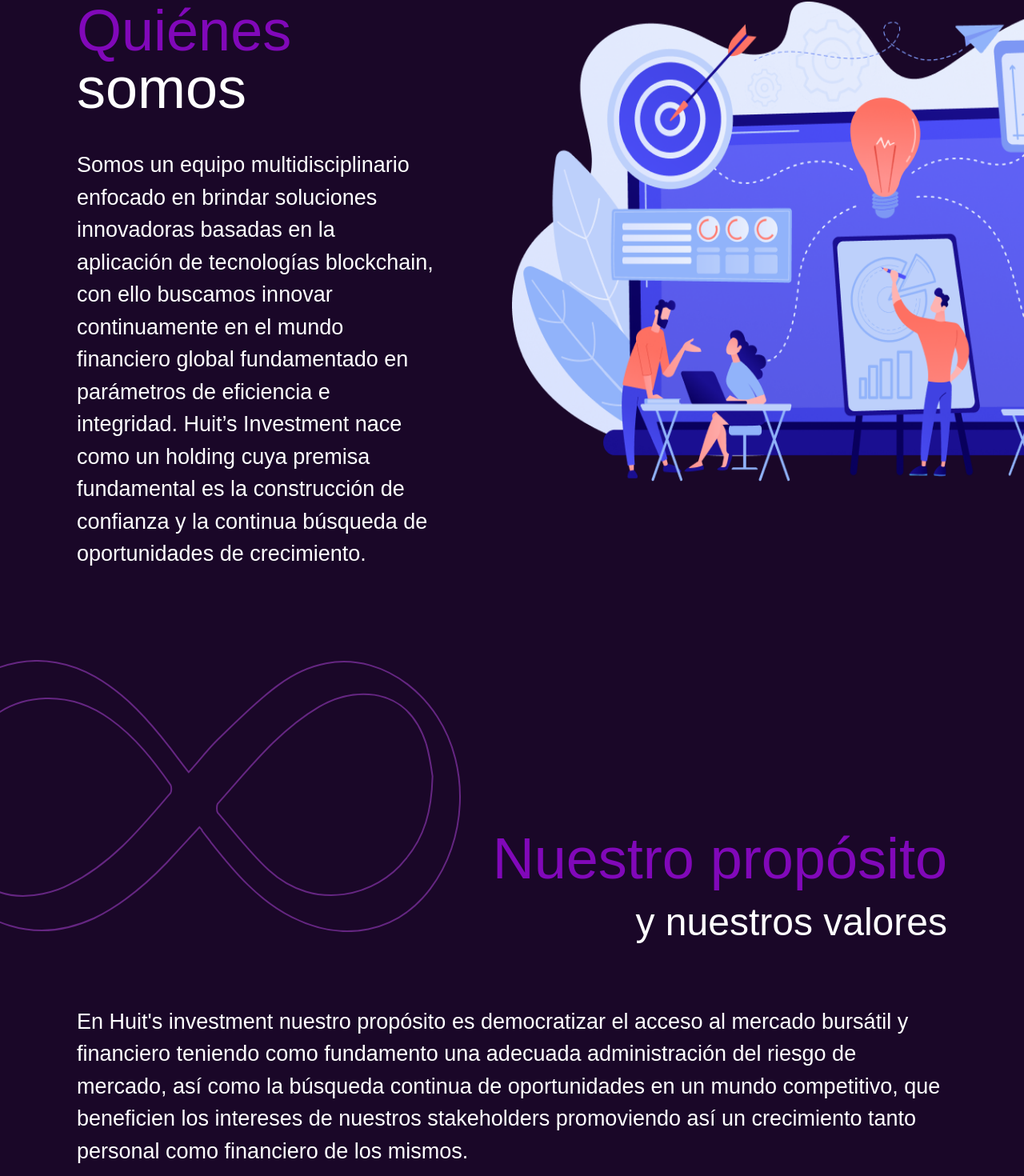
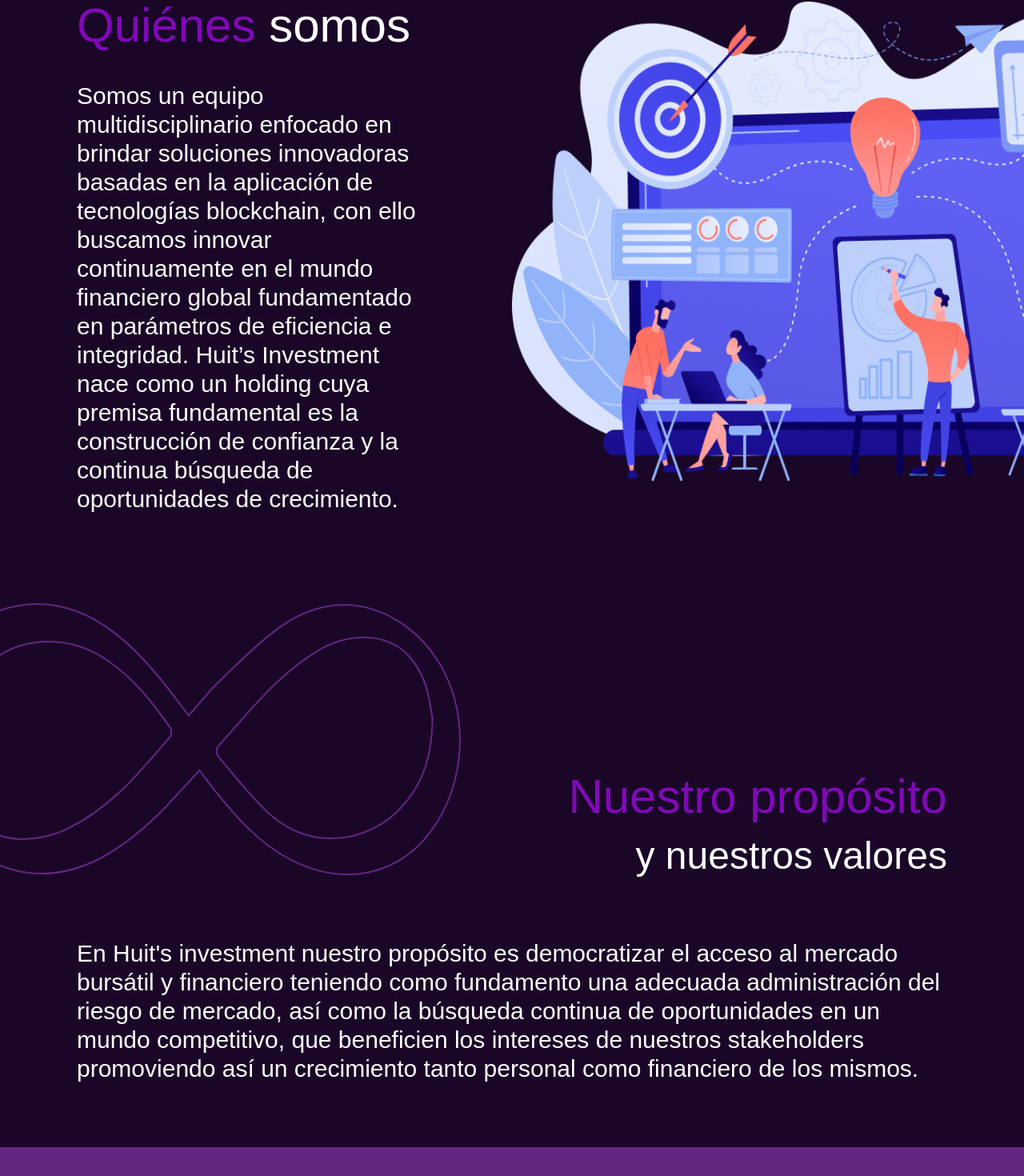
Before and after one commit to jhzl1/huits, a React (Create React App) app: page / in a window 1280 px wide. Shown: the part 910-2380 px from the top of the page at 80% size. Built offline with nearby package versions, Linux system fonts and the light colour scheme.

Commit message:
fix font size

```diff
--- a/src/components/AboutUs.tsx
+++ b/src/components/AboutUs.tsx
@@ -5,11 +5,11 @@
     <div className="text-white mb-20">
       <div className="py-28  grid grid-cols-2">
         <div className="mx-24 ">
-          <h2 className="text-[#8108B9] text-7xl mb-10">
+          <h2 className="text-[#8108B9] text-6xl mb-10">
             Quiénes <span className="text-white"> somos</span>
           </h2>
 
-          <p className="text-[27px]">
+          <p className="text-3xl">
             Somos un equipo multidisciplinario enfocado en brindar soluciones innovadoras basadas en la aplicación de
             tecnologías blockchain, con ello buscamos innovar continuamente en el mundo financiero global fundamentado
             en parámetros de eficiencia e integridad. Huit’s Investment nace como un holding cuya premisa fundamental es
@@ -25,12 +25,12 @@
         <Infinite />
 
         <div className="mx-24 flex flex-col items-end justify-end -m-32">
-          <h2 className="text-[#8108B9] text-7xl mb-5 self-end">Nuestro propósito</h2>
+          <h2 className="text-[#8108B9] text-6xl mb-5 self-end">Nuestro propósito</h2>
 
           <span className="text-white text-5xl"> y nuestros valores</span>
         </div>
       </div>
-      <p className="text-[27px] mx-24">
+      <p className="text-3xl mx-24">
         En Huit's investment nuestro propósito es democratizar el acceso al mercado bursátil y financiero teniendo como
         fundamento una adecuada administración del riesgo de mercado, así como la búsqueda continua de oportunidades en
         un mundo competitivo, que beneficien los intereses de nuestros stakeholders promoviendo así un crecimiento tanto
--- a/src/components/Footer.tsx
+++ b/src/components/Footer.tsx
@@ -1,13 +1,13 @@
 const Footer = () => {
   return (
     <div className="bg-[#652682] h-[118px] flex justify-center items-center">
-      <div>
-        <i className="fa-brands fa-discord text-white text-3xl"></i>
-        <i className="fa-brands fa-twitter text-white"></i>
-        <i className="fa-brands fa-facebook-f text-white"></i>
-        <i className="fa-brands fa-youtube text-white"></i>
-        <i className="fa-brands fa-instagram text-white"></i>
-        <i className="fa-brands fa-tiktok text-white"></i>
+      <div className="flex flex-row justify-center items-center">
+        <i className="fa-brands fa-discord text-white text-3xl" />
+        <i className="fa-brands fa-twitter text-white" />
+        <i className="fa-brands fa-facebook-f text-white" />
+        <i className="fa-brands fa-youtube text-white" />
+        <i className="fa-brands fa-instagram text-white" />
+        <i className="fa-brands fa-tiktok text-white" />
       </div>
     </div>
   );
```
